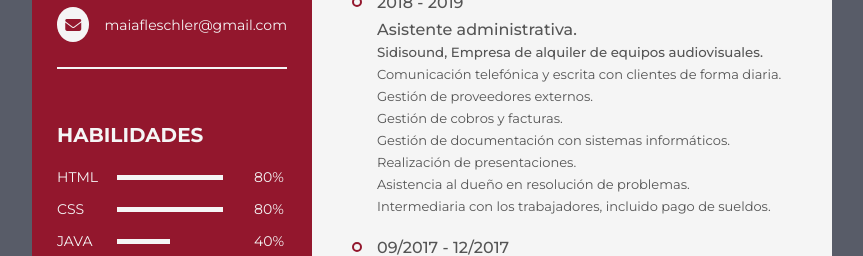
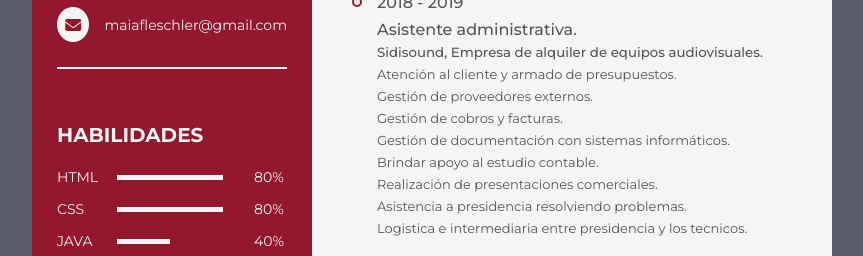
Before and after one commit to MaiaFleschler/MaiaFleschler.github.io, a plain HTML site: page index.html in a window 1280 px wide. Shown: the part 489-745 px from the top of the page, without its empty margins (208-1071 px from the left). Drawn offline with Linux system fonts and the light colour scheme.

Commit message:
Update index.html

```diff
--- a/index.html
+++ b/index.html
@@ -173,13 +173,15 @@
               <div class="info">
                      <p class="semi-bold">Asistente administrativa. <br>
                       <span style="font-size: smaller;" >Sidisound, Empresa de alquiler de equipos audiovisuales.</span></p>
-                  <p style="font-size: small;">Comunicación telefónica y escrita con clientes de forma diaria. <br>
+                  <p style="font-size: small;">Atención al cliente y armado de presupuestos.<br>
                     Gestión de proveedores externos. <br>
                     Gestión de cobros y facturas. <br>
                     Gestión de documentación con sistemas informáticos. <br>
-                    Realización de presentaciones. <br>
-                    Asistencia al dueño en resolución de problemas. <br>
-                    Intermediaria con los trabajadores, incluido pago de sueldos.
+		    Brindar apoyo al estudio contable.<br>
+                    Realización de presentaciones comerciales. <br>
+                    Asistencia a presidencia resolviendo problemas. <br>
+                    Logistica e intermediaria entre presidencia y los tecnicos.
+
 
 
                   </p>
@@ -191,7 +193,7 @@
                      <p class="semi-bold">Gerente de alimentos y bebidas. <br>
                       <span style="font-size: smaller;" >Okay Boutique Hotel. Phnom Penh, Camboya.</span></p>
                   <p style="font-size: small;">Cambio e implementación de nueva carta. <br>
-                    Re estructura general. <br>
+                    Re estructura general del servicio. <br>
                     Capacitación de empleados. <br>
                     Organización de banquetes especiales para grupos. <br>
                   </p>
```
